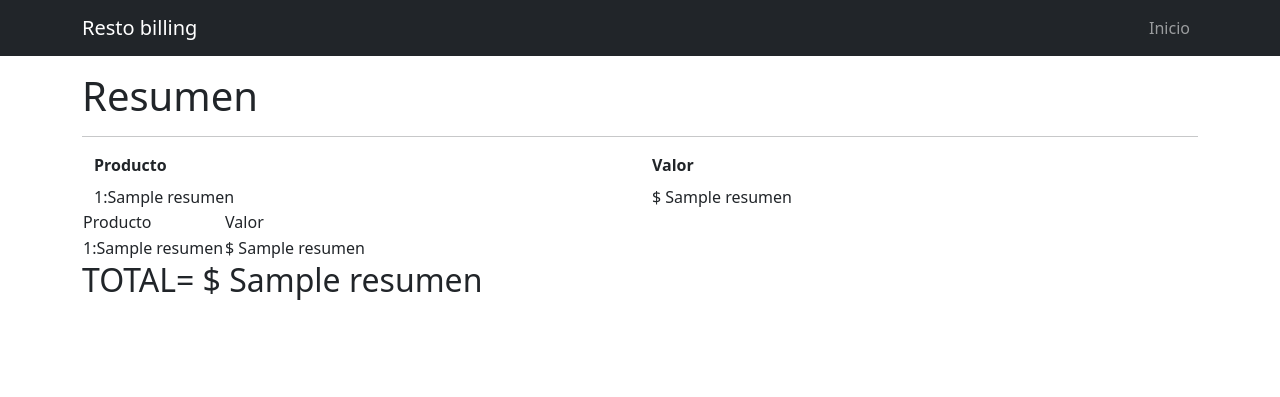
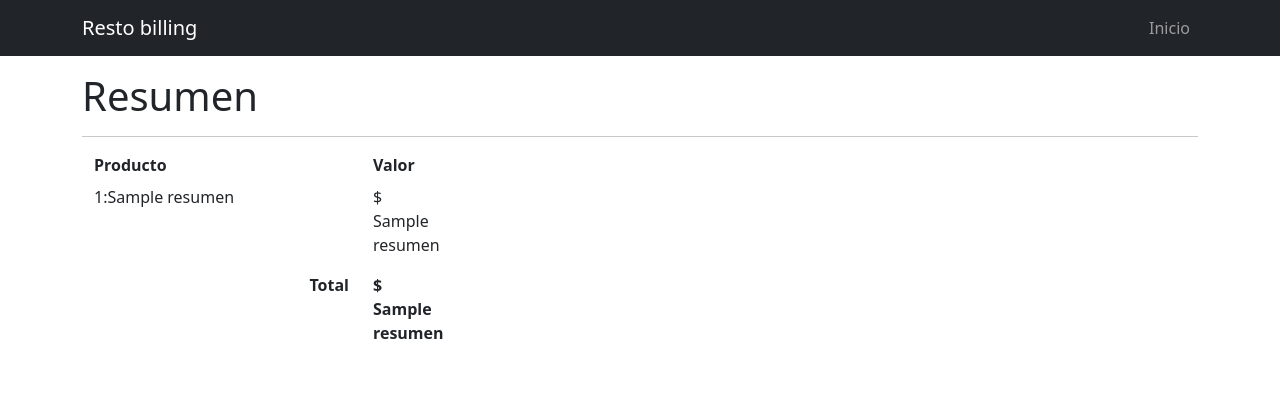
Before and after one commit to guillermo-k/App_restaurant, a Flask app: template templates/resumen.html in a window 1280 px wide. Shown: the top 397 px of the page. Run offline with Flask 2, Linux system fonts and the light colour scheme; the template is opened without the code that fills it: most values are stand-ins (such as "Sample title", 1, 10 or a date in 2020); some libraries are stand-ins or nearby versions.

Commit message:
Mejoras en resumen de cierre de cuenta

```diff
--- a/templates/resumen.html
+++ b/templates/resumen.html
@@ -14,35 +14,19 @@ Resumen
 {% block main %}
 <div class="container mt-3">
     <div class="row my-2 fw-bold">
-        <div class="col">Producto</div>
-        <div class="col">Valor</div>
+        <div class="col-3">Producto</div>
+        <div class="col-1">Valor</div>
     </div>
     <div class="row">
         {% for it in resumen[:-1] %}
-        <div class="col">{{it[0]}}:{{it[1]}}</div>
-        <div class="col">$ {{it[2]}}</div>
+        <div class="col-3">{{it[0]}}:{{it[1]}}</div>
+        <div class="col-1">$ {{it[2]}}</div>
         {% endfor %}
+    </div>
+    <div class="row mt-3 fw-bold">
+        <div class="col-3 d-flex justify-content-end">Total</div>
+        <div class="col-1">$ {{resumen[-1]}}</div>
     </div>
 </div>
 
-<table>
-    <thead>
-        <td>Producto</td>
-        <td>Valor</td>
-    </thead>
-    <tbody>
-        {% for it in resumen[:-1] %}
-        <tr>
-            <td> {{it[0]}}:{{it[1]}}</td>
-            <td>$ {{it[2]}}</td>
-        </tr>
-        {% endfor %}
-    </tbody>
-</table>
-<div id="total"><h2>TOTAL= $ {{resumen[-1]}}</h2></div>
- <br>
-
-
-
-
 {% endblock %}
```
Also changed, not shown: templates/ventas.html (+10 -8 lines).
